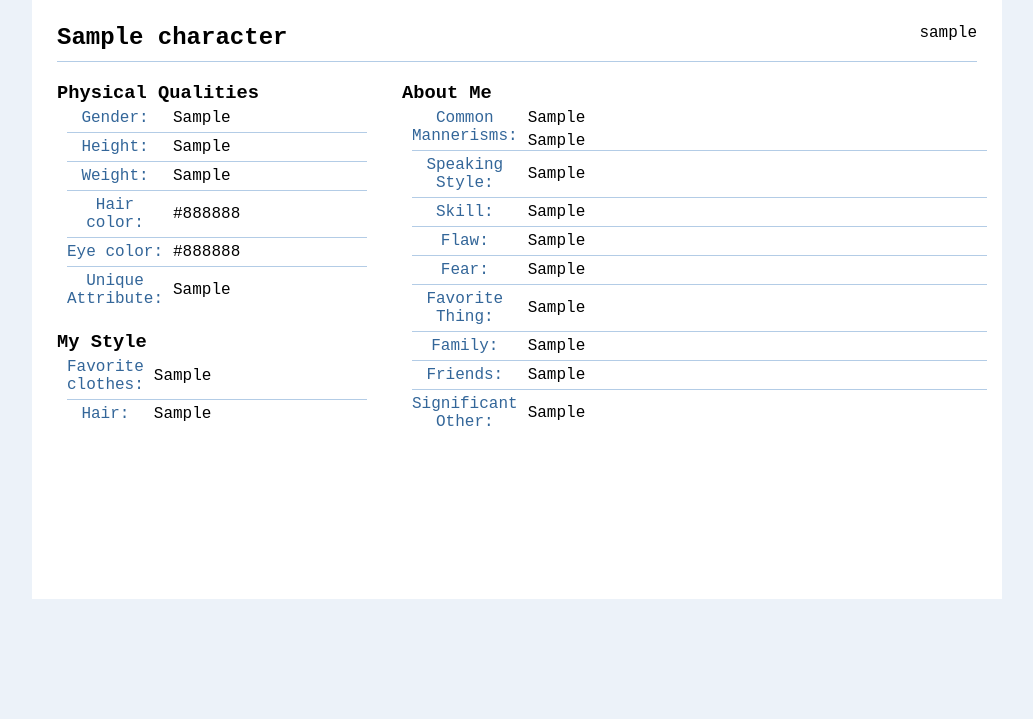
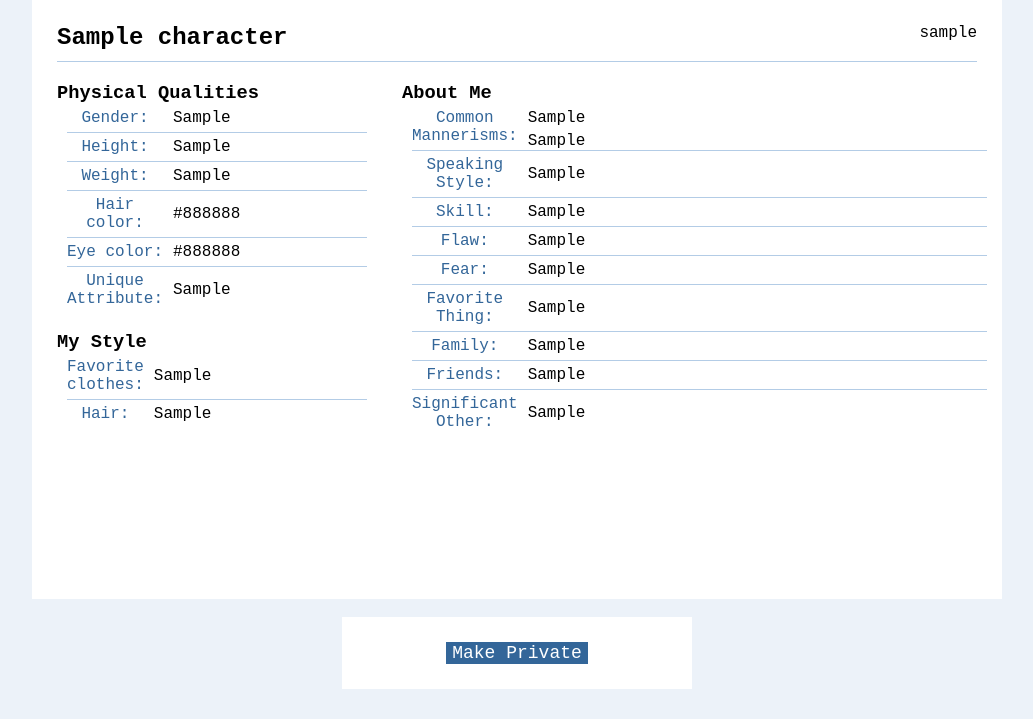
Before and after one commit to davidhammaker/Storc, a Flask app: page /character/1 in a window 1280 px wide. Shown: the part 81-800 px from the top of the page, without its empty margins (123-1156 px from the left). Run offline with Flask 2, Linux system fonts and the light colour scheme; a user stored in the database is signed in; tables that the repository leaves empty hold one stand-in row (values such as "Sample post").

Commit message:
Allow users to modify Character privacy settings
The 'character.html' template now displays an option (in the form of a
button) to make a character private. Clicking the button will send a
post request to the 'change_privacy' view function, which will update
the Character in the database.

```diff
--- a/storc/characters/views.py
+++ b/storc/characters/views.py
@@ -138,3 +138,25 @@ def all_characters():
             .paginate(page=page, per_page=20)
     return render_template(
         'all_characters.html', characters=characters, gender=gender)
+
+
+@characters.route('/make_private', methods=['POST'])
+@login_required
+def change_privacy():
+    """
+    Receive and respond to a POST request by updating a Character's
+    privacy setting in the database and sending an appropriate success
+    message.
+
+    :return: A success message
+    """
+    character_id = request.form['id']
+    character = Character.query.filter_by(id=character_id).first()
+    character.private = not character.private
+    db.session.add(character)
+    db.session.commit()
+    if character.private:
+        flash('This character is now private.', 'good')
+    else:
+        flash('This character is now public.', 'good')
+    return 'Privacy settings successfully updated.'
--- a/storc/templates/character.html
+++ b/storc/templates/character.html
@@ -92,5 +92,34 @@
         </div>
     </div>
     <br>
+    {% if character.user == current_user %}
+        <div class="box narrow center">
+            <ul class="center-text">
+                {% if character.private %}
+                    <li class="multi"><button id="private" type="button">Make Public</button></li>
+                {% else %}
+                    <li class="multi"><button id="private" type="button">Make Private</button></li>
+                {% endif %}
+            </ul>
+        </div>
+    {% endif %}
 </div>
+{% if character.user == current_user %}
+    <script type="text/javascript">
+        document.getElementById('private').addEventListener('click', function() {
+            character_id = {'id': {{ character.id }}}
+            let characterPromise = $.post(
+                "{{ url_for('characters.change_privacy') }}", character_id
+            );
+            function characterRedirect(value) {
+                console.log(`Message: ${value}`);
+                window.location = "{{ url_for('characters.character', id=character.id) }}";
+            };
+            characterPromise.then(
+                value => characterRedirect(value),
+                error => console.log(`Message: ${error}`)
+            );
+        });
+    </script>
+{% endif %}
 {% endblock content %}
```
